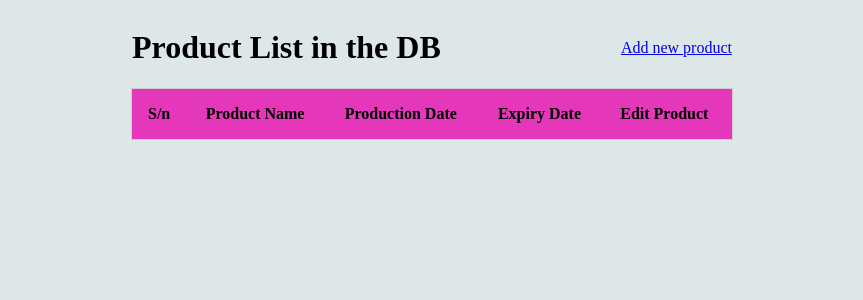
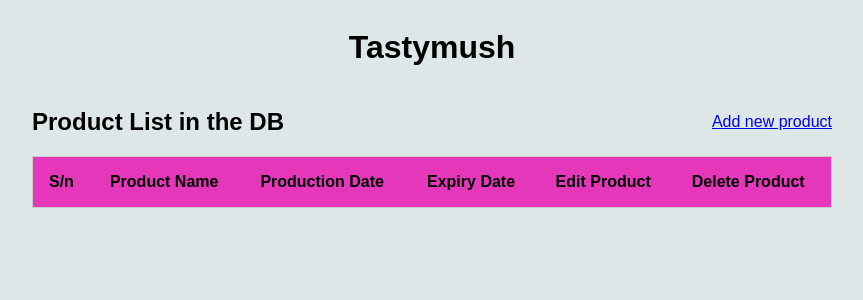
Before and after one commit to chinyereunamba/automate_task, a Django app: page / in a window 1280 px wide. Shown: the top 300 px of the page, without its empty margins (208-1071 px from the left). Run offline with Django 4.2, Linux system fonts and the light colour scheme; data that the repository does not hold is empty.

Commit message:
crud operations complete

```diff
--- /dev/null
+++ b/backend/base/templates/base.html
@@ -0,0 +1,102 @@
+<!DOCTYPE html>
+<html lang="en">
+  <head>
+    <meta charset="UTF-8" />
+    <meta name="viewport" content="width=device-width, initial-scale=1.0" />
+    <style>
+      * {
+        font-family: Arial, Helvetica, sans-serif;
+        box-sizing: border-box;
+      }
+      body {
+        background: #dee7e8;
+        display: flex;
+        justify-content: center;
+        align-items: center;
+        flex-direction: column;
+      }
+      .table-container,
+      .header {
+        max-width: 800px;
+        width: 100%;
+      }
+      .table-container {
+        border: 1px solid #ccc;
+      }
+      .header {
+        display: flex;
+        justify-content: space-between;
+        align-items: center;
+      }
+      .table-container table {
+        width: 100%;
+        border-collapse: collapse;
+      }
+
+      th,
+      td {
+        text-align: left;
+        padding: 1rem;
+        font-size: 1rem;
+      }
+      thead tr {
+        background: #e437b9;
+      }
+      tbody tr:nth-child(2n) {
+        background: #fdc6ef;
+      }
+      tbody tr:nth-child(odd) {
+        background: #fff;
+      }
+      form {
+        max-width: 800px;
+        width: 100%;
+      }
+
+      .form p {
+        display: flex;
+        flex-direction: column;
+        gap: 0.5rem;
+      }
+
+      input {
+        width: 100%;
+        padding: 0.8rem;
+        border-radius: 5px;
+        border: 1px solid #e437b9;
+        font-size: 1rem;
+      }
+      input:focus {
+        outline: 2px solid #e437b9;
+      }
+      label {
+        font-size: 1.05rem;
+        font-weight: 700;
+      }
+      button, .button-set a {
+        padding: 0.8rem;
+        width: 100%;
+        background: #e437b9;
+        color: #fff;
+        font-size: 1rem;
+        border: none;
+        border-radius: 5px;
+        text-align: center;
+        text-decoration: none;
+      }
+      .button-set {
+        display: flex;
+        gap: 1rem;
+      }
+      .button-set > * {
+        width: calc((100%2)-0.5rem);
+      }
+    </style>
+  </head>
+  <body>
+    <div class="title">
+      <h1>Tastymush</h1>
+    </div>
+    {% block content %} {% endblock %}
+  </body>
+</html>
--- a/backend/base/templates/index.html
+++ b/backend/base/templates/index.html
@@ -1,54 +1,15 @@
+{% extends 'base.html' %}
 <!DOCTYPE html>
 <html lang="en">
   <head>
     <meta charset="UTF-8" />
     <meta name="viewport" content="width=device-width, initial-scale=1.0" />
     <title>Products List</title>
-    <style>
-      body {
-        background: #dee7e8;
-        display: flex;
-        justify-content: center;
-        align-items: center;
-        flex-direction: column;
-      }
-      .table-container,
-      .header {
-        max-width: 600px;
-        width: 100%;
-      }
-      .table-container {
-        border: 1px solid #ccc;
-      }
-      .header {
-        display: flex;
-        justify-content: space-between;
-        align-items: center;
-      }
-      .table-container table {
-        width: 100%;
-        border-collapse: collapse;
-      }
-
-      th,
-      td {
-        text-align: left;
-        padding: 1rem;
-      }
-      thead tr {
-        background: #e437b9;
-      }
-      tbody tr:nth-child(2n) {
-        background: #e8a8d8;
-      }
-      tbody tr:nth-child(odd) {
-        background: #fff;
-      }
-    </style>
   </head>
   <body>
+    {% block content %}
     <div class="header">
-      <h1>Product List in the DB</h1>
+      <h2>Product List in the DB</h2>
       <a href="{% url 'create' %}">Add new product</a>
     </div>
 
@@ -61,6 +22,7 @@
             <th>Production Date</th>
             <th>Expiry Date</th>
             <th>Edit Product</th>
+            <th>Delete Product</th>
           </tr>
         </thead>
         <tbody>
@@ -70,11 +32,17 @@
             <td data-cell="Product Name">{{product.product_name}}</td>
             <td data-cell="Production Date">{{product.production_date}}</td>
             <td data-cell="Expiry Date">{{product.expiry_date}}</td>
-            <td data-cell="Edit Product"><a href="{% url 'update' product.pk %}">Edit</a></td>
+            <td data-cell="Edit Product">
+              <a href="{% url 'update' product.pk %}">Edit</a>
+            </td>
+            <td data-cell="Delete Product">
+              <a href="{% url 'delete' product.pk %}">Delete</a>
+            </td>
           </tr>
           {% endfor %}
         </tbody>
       </table>
     </div>
+    {% endblock %}
   </body>
 </html>
--- a/backend/base/urls.py
+++ b/backend/base/urls.py
@@ -1,8 +1,9 @@
 from django.urls import path
-from .views import home, create_form, update_form
+from .views import home, create_form, update_form, delete
 
 urlpatterns = [
     path("", home, name="home"),
     path("create", create_form, name="create"),
     path("update/<int:pk>", update_form, name="update"),
+    path("delete/<int:pk>", delete, name="delete"),
     ]
--- a/backend/base/views.py
+++ b/backend/base/views.py
@@ -13,6 +13,7 @@
 
 def create_form(request):
     form = ProductForm()
+    title = "Add New Product"
 
     if request.method == "POST":
         form = ProductForm(request.POST)
@@ -20,13 +21,14 @@
             form.save()
 
         return redirect("/")
-    context = {"form": form}
+    context = {"form": form, "title": title}
     return render(request, "forms.html", context)
 
 
 def update_form(request, pk):
     model = Product.objects.get(id=pk)
     form = ProductForm(instance=model)
+    title = "Update Product"
 
     if request.method == "POST":
         form = ProductForm(request.POST, instance=model)
@@ -35,6 +37,15 @@
 
         return redirect("/")
 
-    context = {"form": form}
+    context = {"form": form, "title": title}
 
     return render(request, "forms.html", context)
+
+
+def delete(request, pk):
+    model = Product.objects.get(id=pk)
+    if request.method == "POST":
+        model.delete()
+        return redirect("/")
+    context = {"product": model}
+    return render(request, "delete.html", context)
```
Also changed, not shown: backend/base/templates/delete.html (added, +29 -0 lines), backend/base/templates/forms.html (+13 -14 lines), 1 other file.
